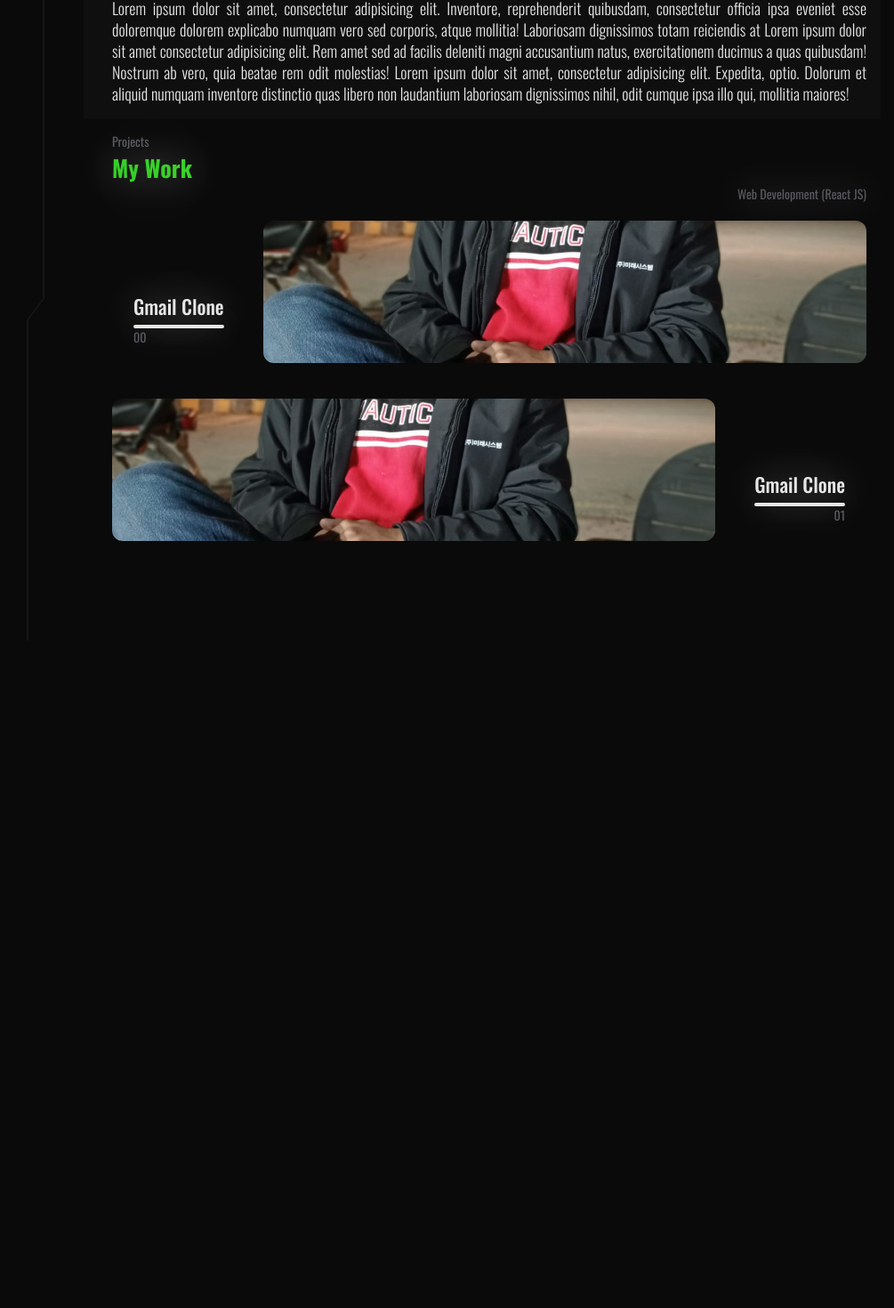
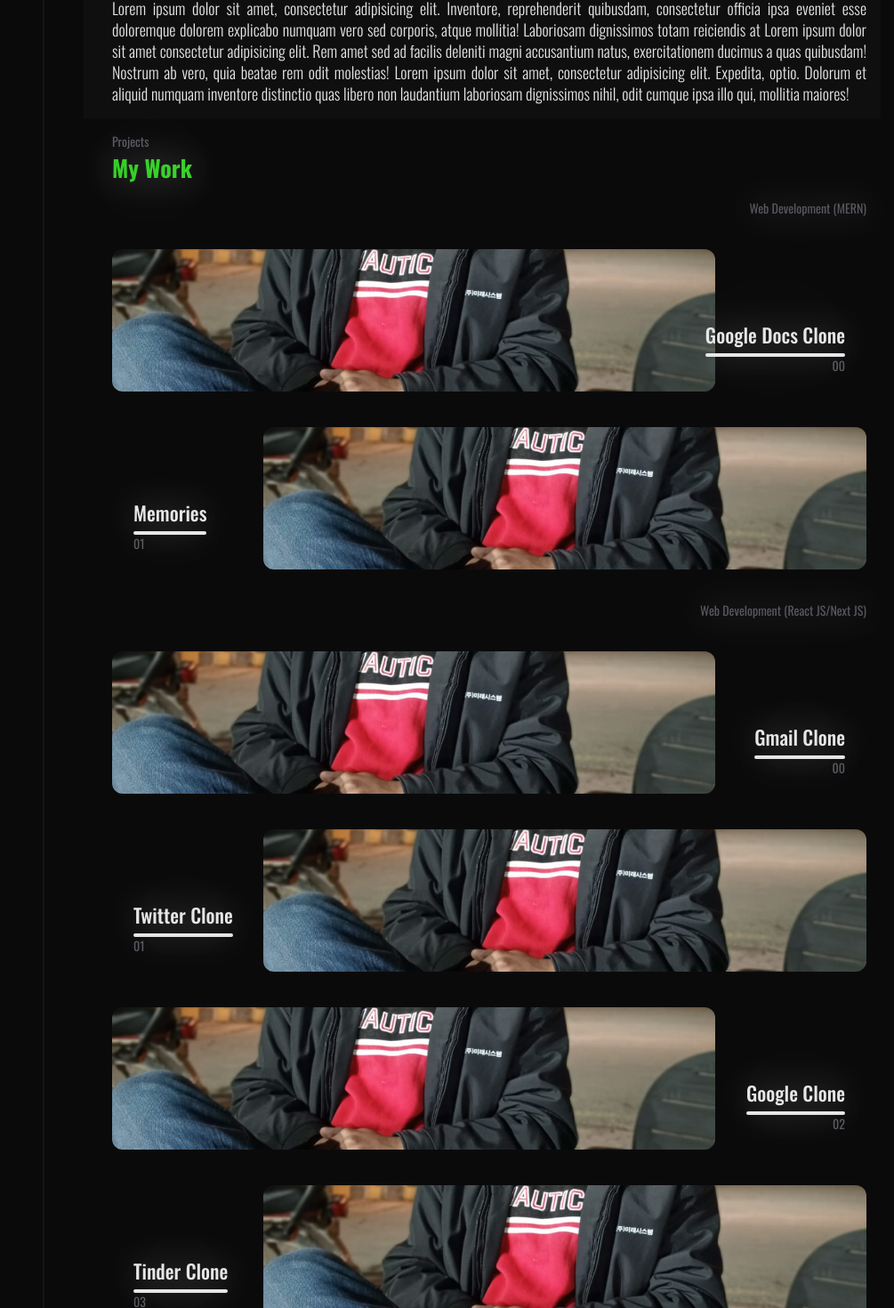
Before and after one commit to ShahabAthar25/portfolio-v2, a Next.js app: page / in a window 1280 px wide. Shown: the part 1324-2794 px from the top of the page at 89% size, without its empty margins (98-1103 px from the left). Before the commit the page ends 2044 px from the top, so only its background shows below. Built offline with nearby package versions, Linux system fonts and the light colour scheme.

Commit message:
Add projects

```diff
--- /dev/null
+++ b/components/ProjectSection.tsx
@@ -0,0 +1,25 @@
+import { IProjectSection } from "@/types/Projects";
+import Card from "./Card";
+
+export default function ProjectSection({ title, projects }: IProjectSection) {
+  return (
+    <section>
+      <div className="flex items-end justify-center flex-col">
+        <p className="text-right text-secondary text-sm drop-shadow-glow my-4">
+          {title}
+        </p>
+      </div>
+      <div className="grid grid-cols-1 gaps-4">
+        {projects.map((project, index) => (
+          <Card
+            key={index}
+            name={project.name}
+            image={project.image}
+            index={index}
+            align={index % 2 === 0 ? "right" : "left"}
+          />
+        ))}
+      </div>
+    </section>
+  );
+}
--- a/components/Projects.tsx
+++ b/components/Projects.tsx
@@ -1,5 +1,14 @@
-import ProfilePic from "@/assets/ProfilePic.jpeg";
-import Card from "./Card";
+import {
+  ComputerVisionProjects,
+  CryptoCurrenciesProjects,
+  CustomProgrammingLanguages,
+  DataScienceProjects,
+  DjangoProject,
+  MERNStackProject,
+  PHPVanillaProject,
+  ReactNextProjects,
+} from "@/data/Projects";
+import ProjectSection from "./ProjectSection";
 
 export default function Projects(): JSX.Element {
   return (
@@ -8,15 +17,38 @@
       <h1 className="text-text text-[26px] font-bold text-transparent bg-clip-text bg-gradient-to-r from-primary to-accent drop-shadow-glow">
         My Work
       </h1>
-      <section>
-        <p className="text-right text-secondary text-sm drop-shadow-glow">
-          Web Development (React JS)
-        </p>
-        <div className="grid grid-cols-1 gaps-4">
-          <Card name="Gmail Clone" image={ProfilePic} index={0} align="left" />
-          <Card name="Gmail Clone" image={ProfilePic} index={1} align="right" />
-        </div>
-      </section>
+      <ProjectSection
+        title="Web Development (MERN)"
+        projects={MERNStackProject}
+      />
+      <ProjectSection
+        title="Web Development (React JS/Next JS)"
+        projects={ReactNextProjects}
+      />
+      <ProjectSection
+        title="Web Development (Django)"
+        projects={DjangoProject}
+      />
+      <ProjectSection
+        title="Web Development (PHP)"
+        projects={PHPVanillaProject}
+      />
+      <ProjectSection
+        title="Computer Vision (Python)"
+        projects={ComputerVisionProjects}
+      />
+      <ProjectSection
+        title="Data Science (Python)"
+        projects={DataScienceProjects}
+      />
+      <ProjectSection
+        title="Crypto Currencies (Python)"
+        projects={CryptoCurrenciesProjects}
+      />
+      <ProjectSection
+        title="Custom Programming Languages"
+        projects={CustomProgrammingLanguages}
+      />
     </section>
   );
 }
--- /dev/null
+++ b/data/Projects.ts
@@ -0,0 +1,128 @@
+import { IProject } from "@/types/Projects"
+import ProfilePic from "@/assets/ProfilePic.jpeg"
+
+export const MERNStackProject: IProject[] = [
+    {
+        name: "Google Docs Clone",
+        image: ProfilePic,
+        github: "https://github.com/ShahabAthar25/google-docs-mern",
+        live: null
+    },
+    {
+        name: "Memories",
+        image: ProfilePic,
+        github: "https://github.com/ShahabAthar25/google-docs-mern",
+        live: null
+    },
+]
+
+export const ReactNextProjects: IProject[] = [
+    {
+        name: "Gmail Clone",
+        image: ProfilePic,
+        github: "https://github.com",
+        live: null
+    },
+    {
+        name: "Twitter Clone",
+        image: ProfilePic,
+        github: "https://github.com",
+        live: null
+    },
+    {
+        name: "Google Clone",
+        image: ProfilePic,
+        github: "https://github.com",
+        live: null
+    },
+    {
+        name: "Tinder Clone",
+        image: ProfilePic,
+        github: "https://github.com",
+        live: null
+    },
+    {
+        name: "CRSOM 2023",
+        image: ProfilePic,
+        github: "https://github.com",
+        live: null
+    },
+]
+
+export const DjangoProject: IProject[] = [
+    {
+        name: "Blog Website",
+        image: ProfilePic,
+        github: "https://github.com",
+        live: null
+    },
+    {
+        name: "Restful API",
+        image: ProfilePic,
+        github: "https://github.com",
+        live: null
+    },
+]
+
+export const PHPVanillaProject: IProject[] = [
+    {
+        name: "Login System",
+        image: ProfilePic,
+        github: "https://github.com/ShahabAthar25/google-docs-mern",
+        live: null
+    },
+]
+
+export const ComputerVisionProjects: IProject[] = [
+    {
+        name: "Gesture Volume Control",
+        image: ProfilePic,
+        github: "https://github.com/ShahabAthar25/google-docs-mern",
+        live: null
+    },
+    {
+        name: "Hand Tracker",
+        image: ProfilePic,
+        github: "https://github.com/ShahabAthar25/google-docs-mern",
+        live: null
+    },
+    {
+        name: "Face Detector",
+        image: ProfilePic,
+        github: "https://github.com/ShahabAthar25/google-docs-mern",
+        live: null
+    },
+    {
+        name: "Speech Assistant",
+        image: ProfilePic,
+        github: "https://github.com/ShahabAthar25/google-docs-mern",
+        live: null
+    },
+]
+
+export const DataScienceProjects: IProject[] = [
+    {
+        name: "Music Recommendator",
+        image: ProfilePic,
+        github: "https://github.com/ShahabAthar25/google-docs-mern",
+        live: null
+    },
+]
+
+export const CryptoCurrenciesProjects: IProject[] = [
+    {
+        name: "Custom Crypto Currency",
+        image: ProfilePic,
+        github: "https://github.com/ShahabAthar25/google-docs-mern",
+        live: null
+    },
+]
+
+export const CustomProgrammingLanguages: IProject[] = [
+    {
+        name: "Nabula",
+        image: ProfilePic,
+        github: "https://github.com/ShahabAthar25/google-docs-mern",
+        live: null
+    },
+]
--- /dev/null
+++ b/types/Projects.ts
@@ -0,0 +1,13 @@
+import { StaticImageData } from "next/image"
+
+export interface IProject {
+    name: string,
+    image: StaticImageData,
+    github: string,
+    live: string | null
+}
+
+export interface IProjectSection {
+    title: string,
+    projects: IProject[]
+}
```
